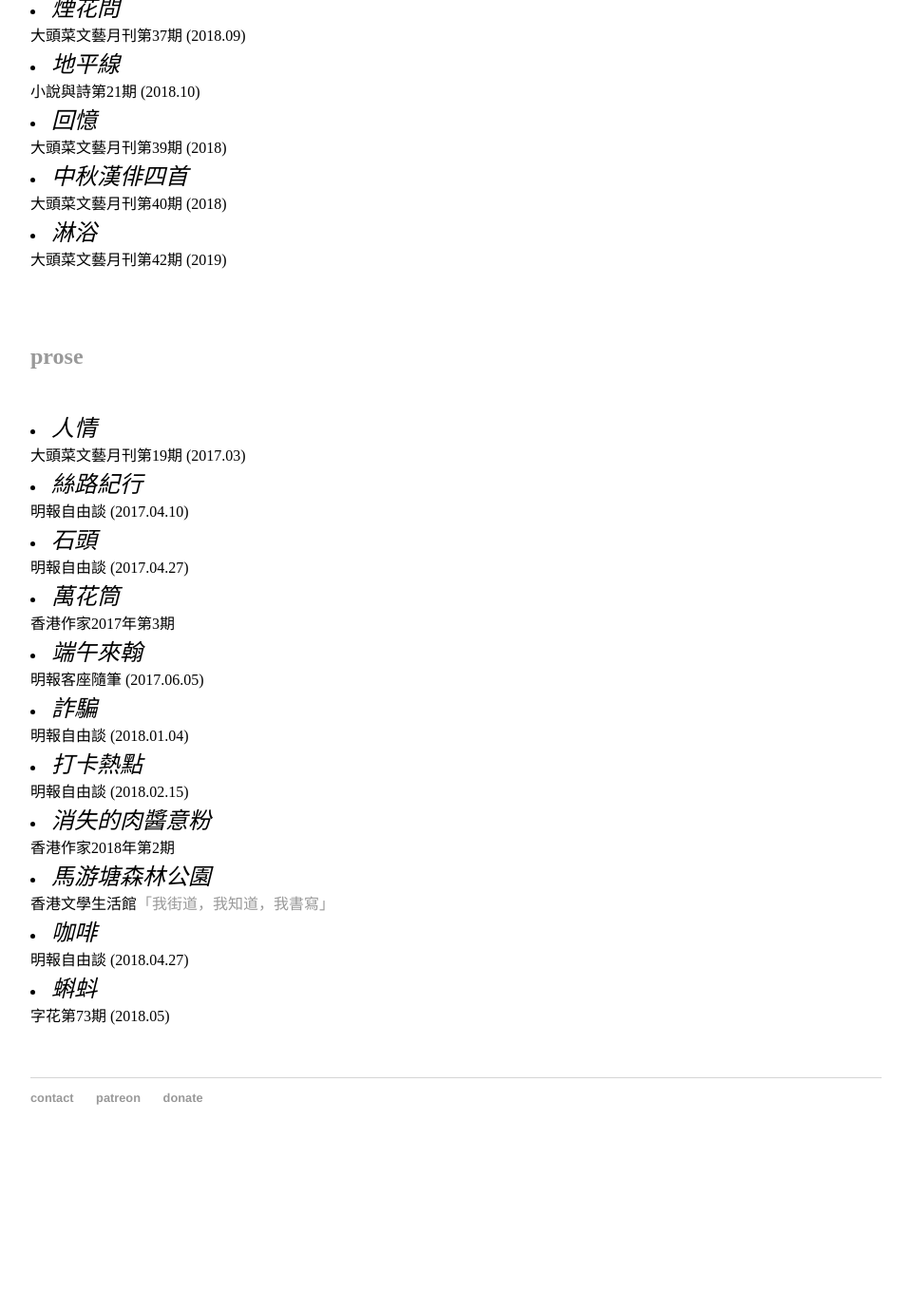
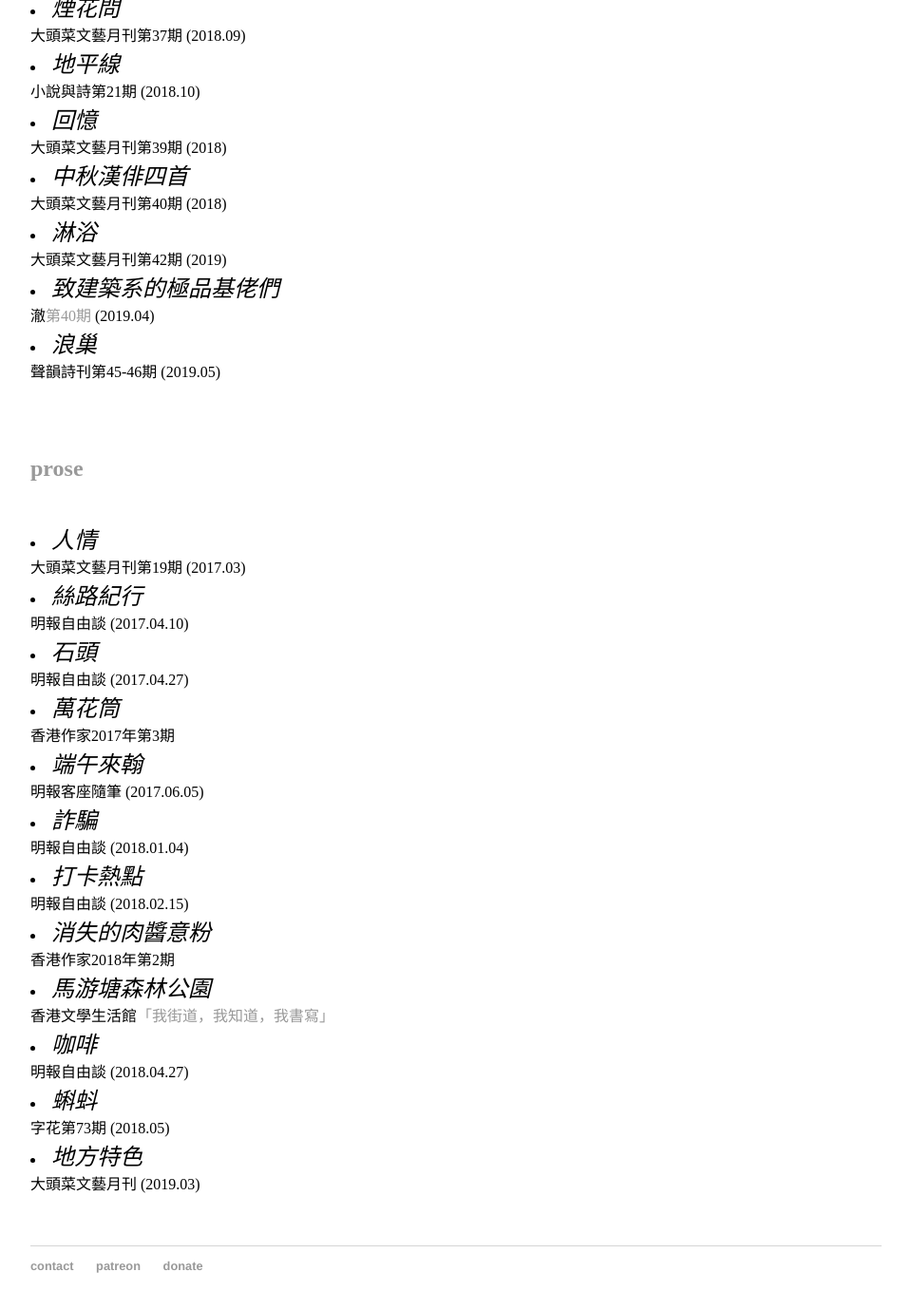
Before and after one commit to maksuihin/maksuihin.github.io, a Jekyll site: the page built from writings.html, in a window 1280 px wide and 1400 px high, scrolled down 1071 px. Shown: the top 1379 px of the window at 95% size, without its empty margins (160-1119 px from the left). Built offline with Jekyll 4.4.1, drawn with Linux system fonts in a browser that asks for light colours; before the commit the page ends 2294 px from its top, so only the background shows below that.

Commit message:
Update writings.html

```diff
--- a/writings.html
+++ b/writings.html
@@ -29,6 +29,10 @@
 <li><em>回憶</em>    </br>大頭菜文藝月刊第39期 (2018)<br/></li>
 <li><em>中秋漢俳四首</em>    </br>大頭菜文藝月刊第40期 (2018)<br/></li>
 <li><em>淋浴</em>    </br>大頭菜文藝月刊第42期 (2019)<br/></li>
+<li><em>致建築系的極品基佬們</em>    </br>澈<a href="https://issuu.com/arkhipelago/docs/edit1">第40期</a> (2019.04)<br/></li>
+<li><em>浪巢</em>    </br>聲韻詩刊第45-46期 (2019.05)<br/></li>
+
+
 
 
 				</ul></span>
```
Also changed, not shown: other parts of writings.html (+1 -1 lines).
